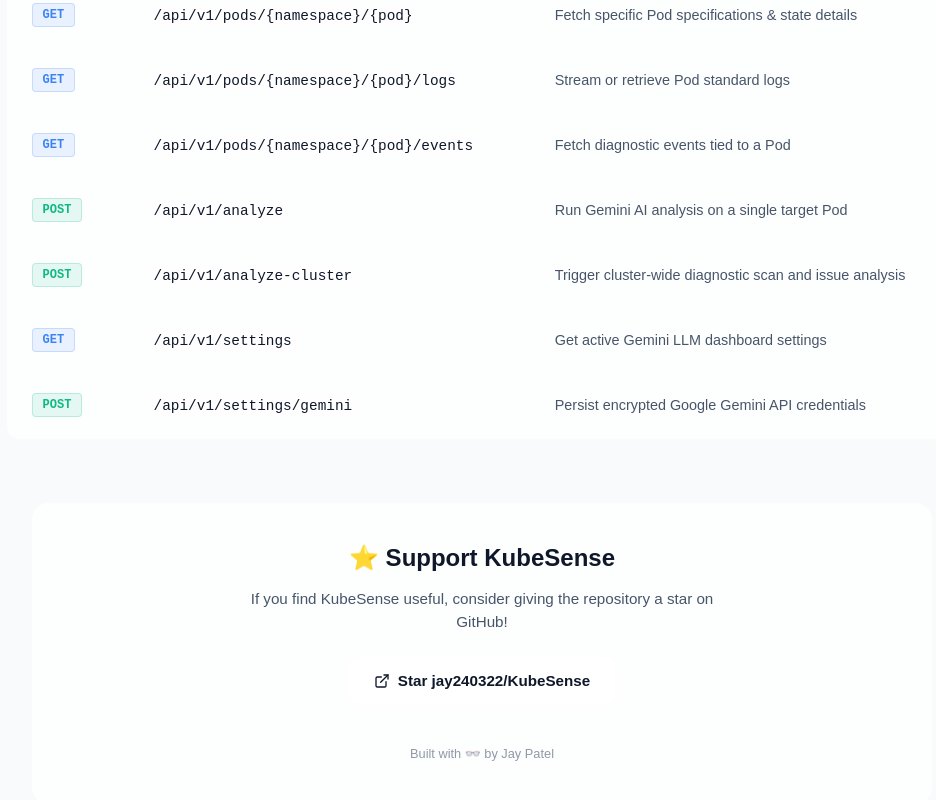
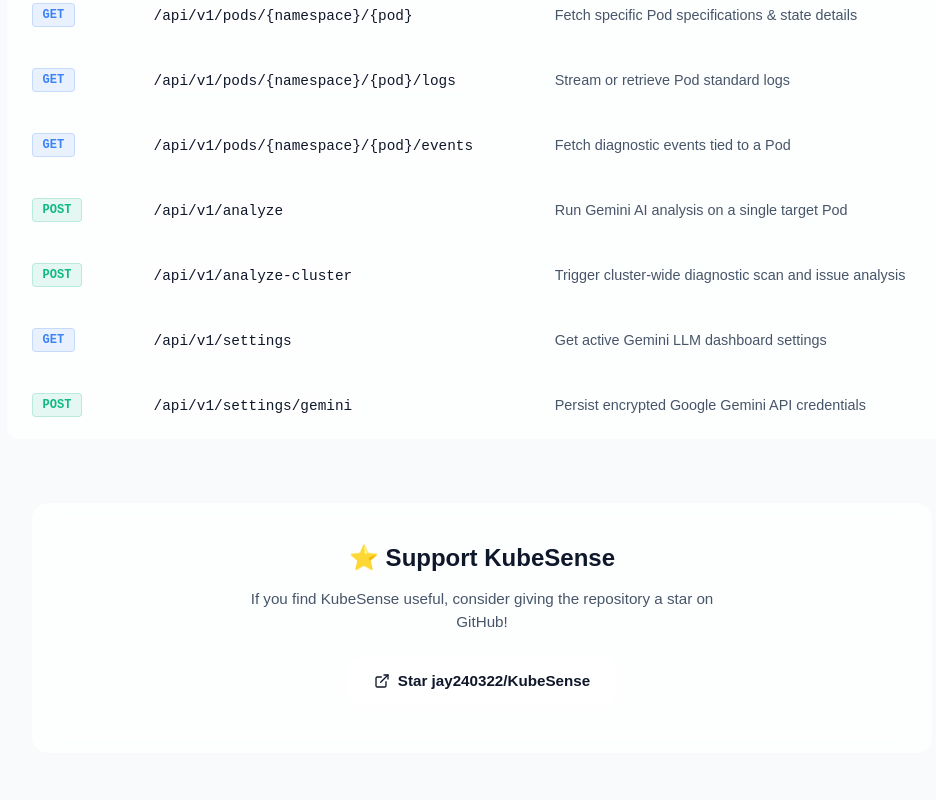
Before and after one commit to jay240322/portfolio, a React (Create React App) app in the folder frontend/: page /kubesense in a window 1280 px wide. Shown: the part 7504-8304 px from the top of the page, without its empty margins (158-1094 px from the left). Built offline with nearby package versions, Linux system fonts and the light colour scheme; a web font is replaced by a local one.

Commit message:
feat(kubesense): remove extra

```diff
--- a/frontend/src/pages/Kubesense.js
+++ b/frontend/src/pages/Kubesense.js
@@ -547,7 +547,6 @@
           <ExternalLink size={16} />
           <span>Star jay240322/KubeSense</span>
         </a>
-        <p className="built-by-tag">Built with 👓 by Jay Patel</p>
       </footer>
     </div>
   );
```
